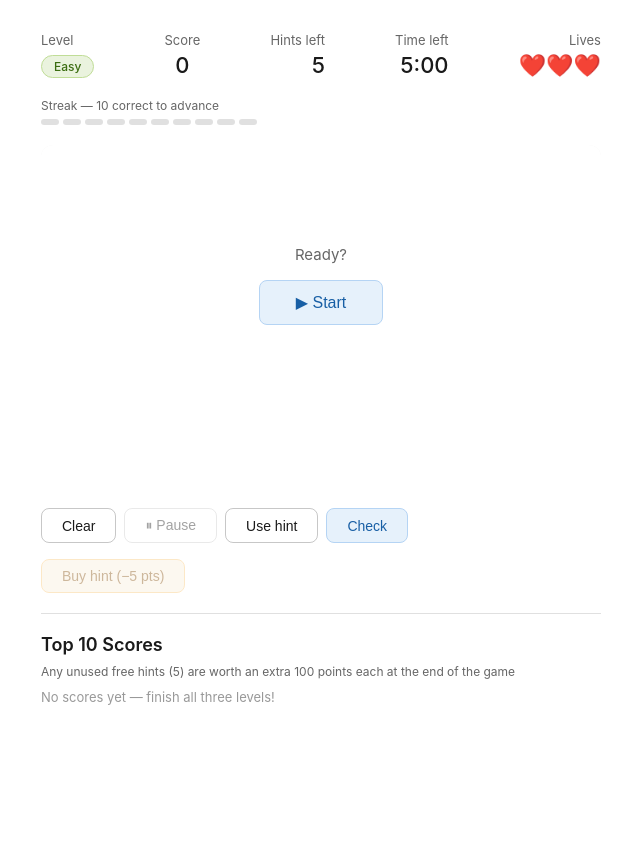
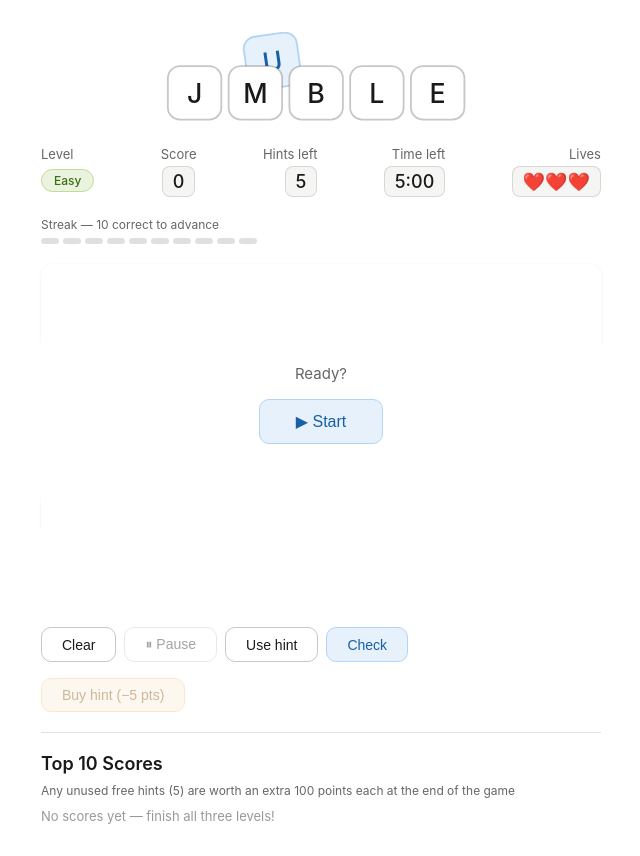
Before and after one commit to heidi-ai/jumble-game, a website built with Vite: page jumble-game/index.html in a window 1280 px wide. Shown: the whole page, without its empty margins (319-959 px from the left). Before the commit the page ends 800 px from the top, so only its background shows below. Built offline with nearby package versions, Linux system fonts and the light colour scheme; some packages are replaced by stand-ins of ours; no server answers; the database is empty.

Commit message:
Add tile-inspired UI enhancements and logo
Co-Authored-By: Claude Sonnet 4.6 <noreply@anthropic.com>

```diff
--- a/jumble-game/index.html
+++ b/jumble-game/index.html
@@ -8,6 +8,9 @@
 </head>
 <body>
   <div id="app">
+    <div class="logo-wrap">
+      <img src="logo.svg" alt="Jumble" class="game-logo" />
+    </div>
     <div class="header">
       <div class="stat">
         <span class="stat-label">Level</span>
@@ -15,19 +18,19 @@
       </div>
       <div class="stat center">
         <span class="stat-label">Score</span>
-        <div class="stat-value" id="score">0</div>
+        <div class="stat-value stat-chip" id="score">0</div>
       </div>
       <div class="stat right">
         <span class="stat-label">Hints left</span>
-        <div class="stat-value" id="hints-left">5</div>
+        <div class="stat-value stat-chip" id="hints-left">5</div>
       </div>
       <div class="stat right">
         <span class="stat-label">Time left</span>
-        <div class="stat-value" id="timer-display">5:00</div>
+        <div class="stat-value stat-chip" id="timer-display">5:00</div>
       </div>
       <div class="stat right">
         <span class="stat-label">Lives</span>
-        <div class="stat-value" id="lives-display">❤️❤️❤️</div>
+        <div class="stat-value stat-chip" id="lives-display">❤️❤️❤️</div>
       </div>
     </div>
 
--- a/jumble-game/style.css
+++ b/jumble-game/style.css
@@ -8,7 +8,7 @@
   --text-hint: #999;
   --border: rgba(0,0,0,0.12);
   --border-med: rgba(0,0,0,0.22);
-  --radius-md: 8px;
+  --radius-md: 10px;
   --radius-lg: 12px;
   --green: #3B6D11;
   --green-bg: #EAF3DE;
@@ -76,6 +76,14 @@ body {
 .stat.right { align-items: flex-end; }
 .stat-label { font-size: 13px; color: var(--text-secondary); }
 .stat-value { font-size: 22px; font-weight: 500; }
+.stat-chip {
+  background: var(--bg-secondary);
+  border: 1.5px solid var(--border);
+  border-radius: 8px;
+  padding: 4px 10px;
+  font-size: 18px;
+  font-weight: 500;
+}
 
 .level-badge {
   display: inline-block;
@@ -106,6 +114,7 @@ body {
   display: flex;
   flex-direction: column;
   gap: 6px;
+  box-shadow: 0 1px 4px rgba(0,0,0,0.06);
 }
 .card-label { font-size: 13px; color: var(--text-secondary); }
 .card-value { font-size: 15px; font-weight: 500; }
@@ -144,9 +153,10 @@ body {
   color: var(--text);
   cursor: pointer;
   user-select: none;
-  transition: background 0.12s, border-color 0.12s;
+  box-shadow: 0 1px 3px rgba(0,0,0,0.08);
+  transition: background 0.12s, border-color 0.12s, transform 0.1s;
 }
-.tile:hover { background: var(--bg-secondary); }
+.tile:hover { background: var(--bg-secondary); transform: translateY(-1px); }
 .tile.correct { background: var(--green-bg);  border-color: var(--green-border);  color: var(--green); }
 .tile.wrong   { background: var(--red-bg);    border-color: var(--red-border);    color: var(--red); }
 
@@ -223,14 +233,16 @@ body {
 button {
   padding: 8px 20px;
   border-radius: var(--radius-md);
-  border: 0.5px solid var(--border-med);
+  border: 1.5px solid var(--border-med);
   background: transparent;
   color: var(--text);
   font-size: 14px;
+  font-weight: 500;
   cursor: pointer;
-  transition: background 0.12s;
+  transition: transform 0.1s, background 0.12s;
 }
 button:hover { background: var(--bg-secondary); }
+button:active { transform: scale(0.95); }
 button.primary {
   background: var(--blue-bg);
   color: var(--blue);
@@ -288,3 +300,13 @@ button:disabled { opacity: 0.4; cursor: default; }
   text-transform: uppercase;
 }
 .initials-input:focus { outline: none; border-color: var(--blue); }
+
+.logo-wrap {
+  display: flex;
+  justify-content: center;
+  margin-bottom: 0.25rem;
+}
+.game-logo {
+  height: 90px;
+  width: auto;
+}
```
Also changed, not shown: jumble-game/logo.svg (added).
